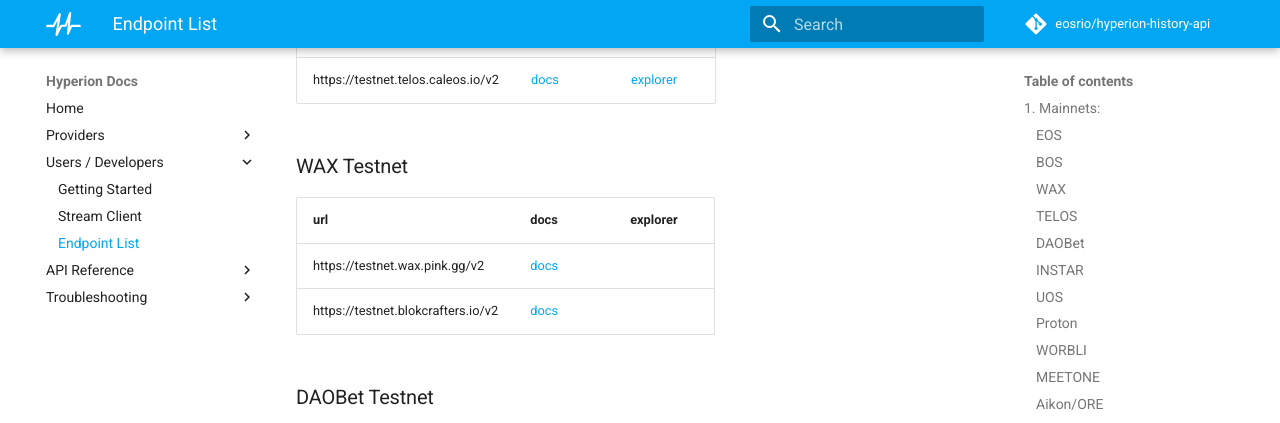
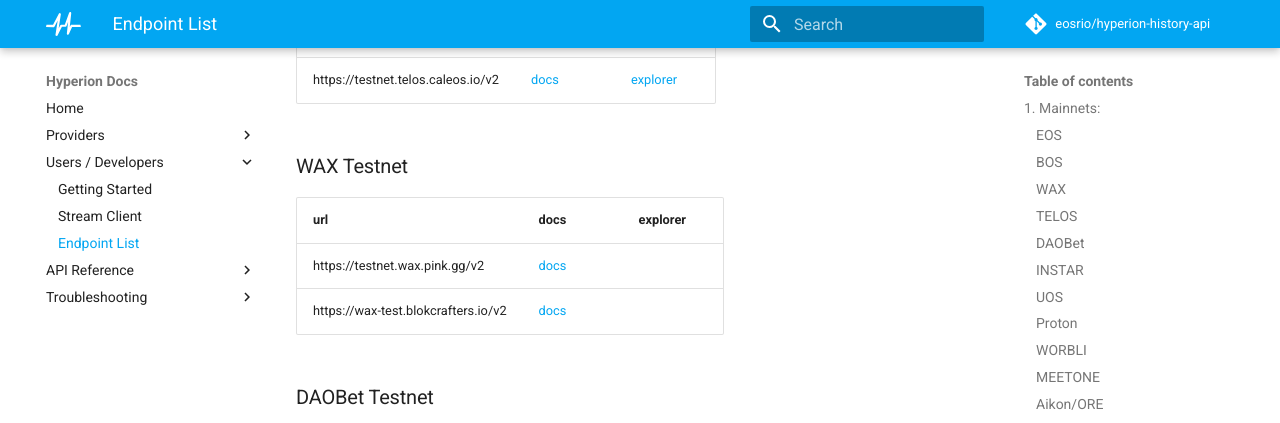
Before and after one commit to eosrio/hyperion-docs, an MkDocs documentation site: the page built from docs/endpoint.md, in a window 1280 px wide and 900 px high, scrolled down 5242 px. Shown: the top 423 px of the window. Built offline with MkDocs 1.6.1 and Material for MkDocs 9.7.7, drawn with Linux system fonts in a browser that asks for light colours; comment, search, counter and statistics services are not loaded; some of the changed lines change nothing that is shown.

Commit message:
Endpoint list updated

```diff
--- a/docs/endpoint.md
+++ b/docs/endpoint.md
@@ -175,7 +175,7 @@
 | url | docs | explorer |
 | ---- | ---------- | ----------- |
 | https://testnet.wax.pink.gg/v2 | [docs](https://testnet.wax.pink.gg/v2/docs) |  |
-| https://testnet.blokcrafters.io/v2 | [docs](http://testnet.blokcrafters.io/v2/docs) |  |
+| https://wax-test.blokcrafters.io/v2 | [docs](https://wax-test.blokcrafters.io/v2/docs) |  |
 
 
 ### DAOBet Testnet
```
